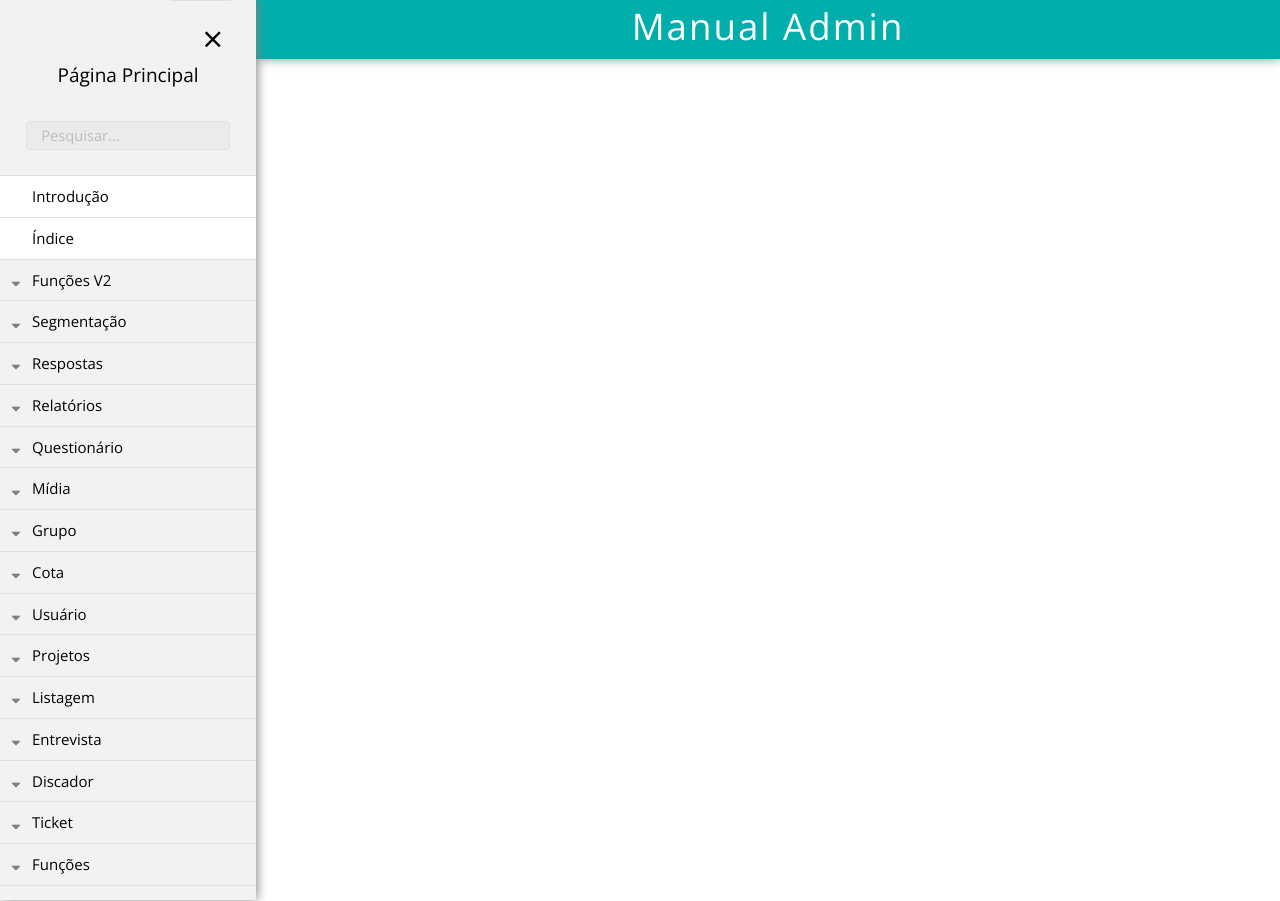
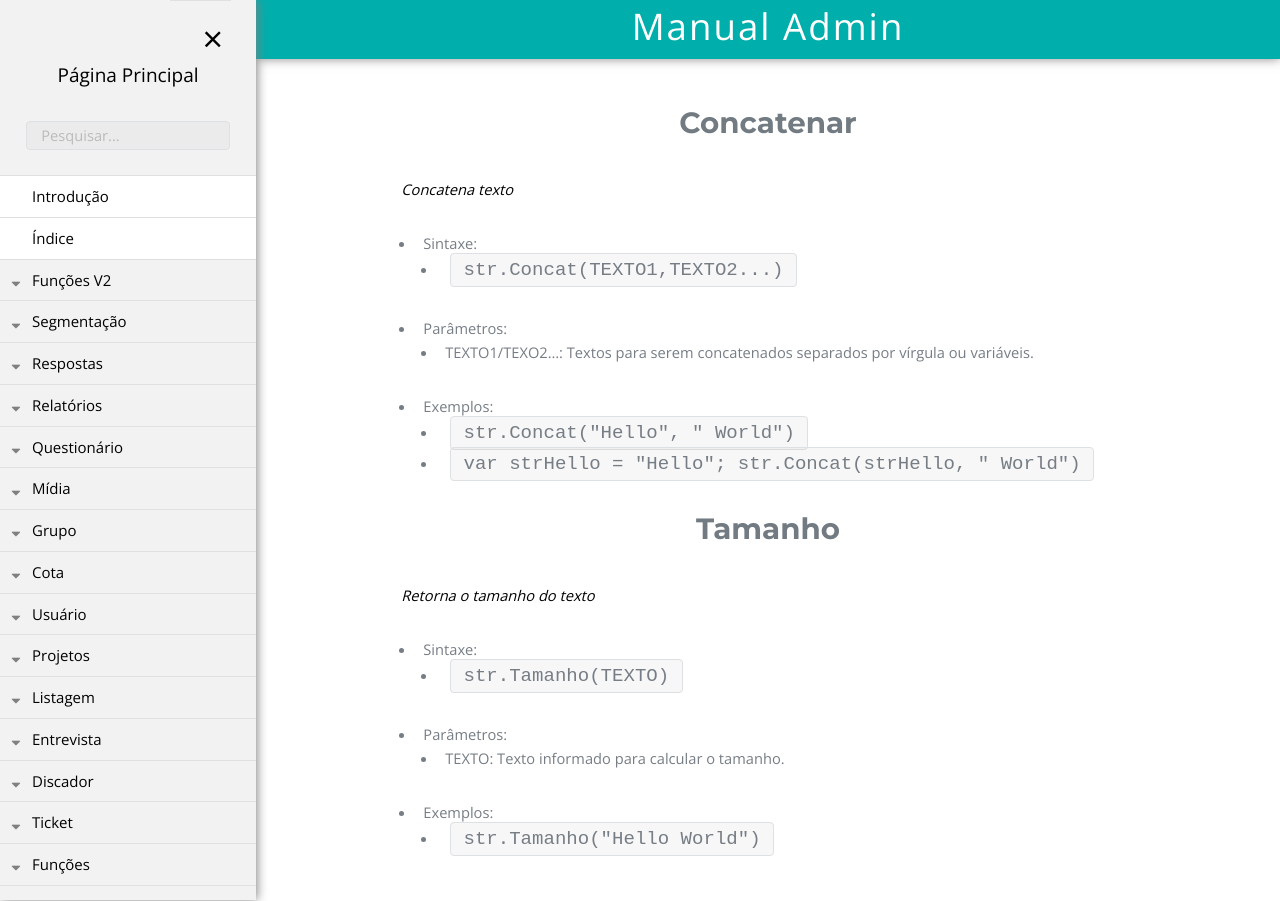
Before and after one commit to rogerio-figueiredo-hsr/hsrtechonline.github.io, a Jekyll site: the page built from _posts/2019-12-13-manipular-strings.md, in a window 1280 px wide. Built offline with Jekyll 4.4.1, drawn with Linux system fonts in a browser that asks for light colours.

Commit message:
Update 2019-12-13-manipular-strings.md

```diff
--- a/_posts/2019-12-13-manipular-strings.md
+++ b/_posts/2019-12-13-manipular-strings.md
@@ -5,3 +5,24 @@ projeto: "fastQuestAdmin"
 permalink: /fastQuestAdmin/funcoesv2/manipularString
 pasta: "funcoesv2"
 ---
+
+# Concatenar
+*Concatena texto*
+
+- Sintaxe:
+  - `str.Concat(TEXTO1,TEXTO2...)`
+- Parâmetros:
+  - TEXTO1/TEXO2...: Textos para serem concatenados separados por vírgula ou variáveis.
+- Exemplos:
+  - `str.Concat("Hello", " World")`
+  - `var strHello = "Hello"; str.Concat(strHello, " World")`
+
+# Tamanho
+*Retorna o tamanho do texto*
+
+- Sintaxe:
+  - `str.Tamanho(TEXTO)`
+- Parâmetros:
+  - TEXTO: Texto informado para calcular o tamanho.
+- Exemplos:
+  - `str.Tamanho("Hello World")`
```
